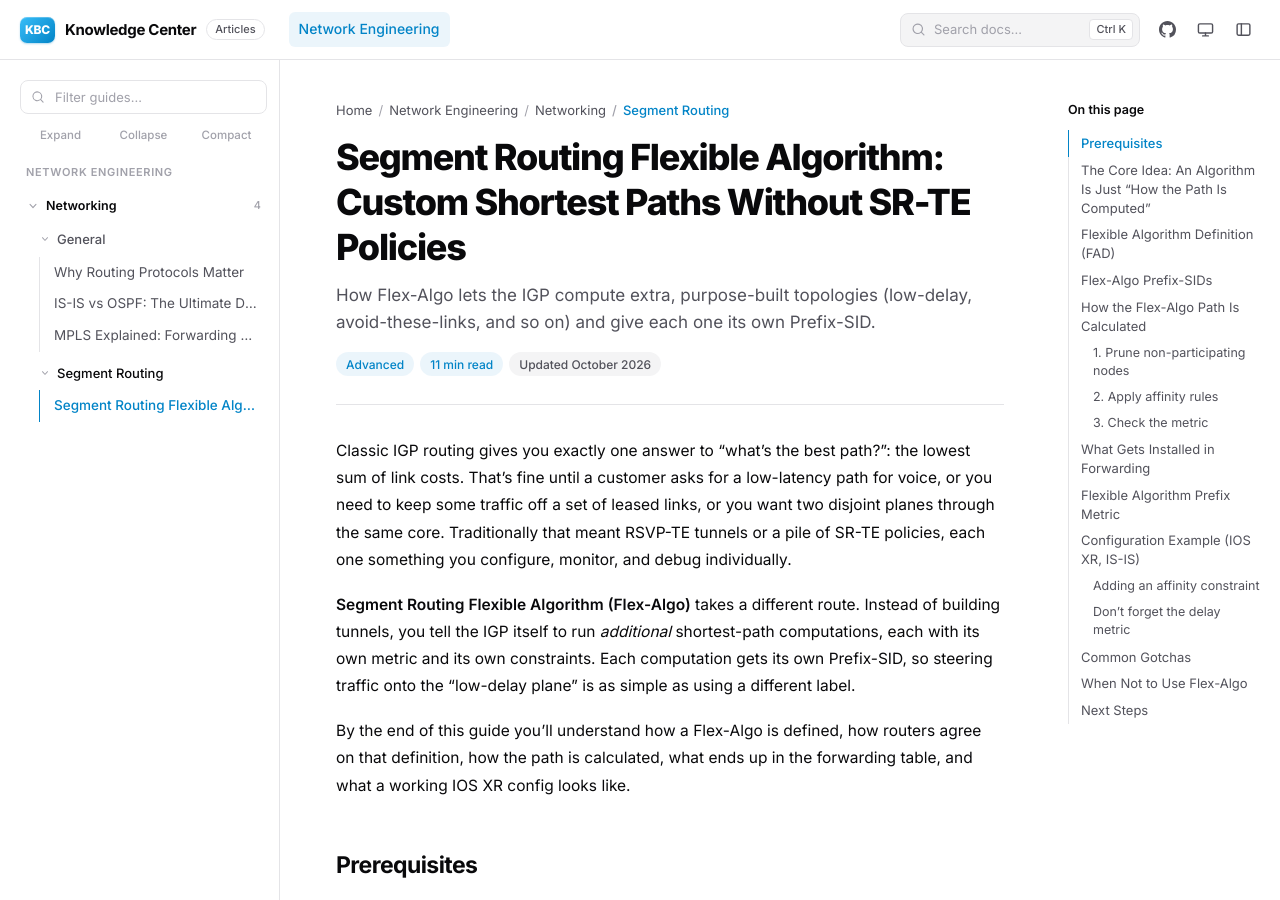
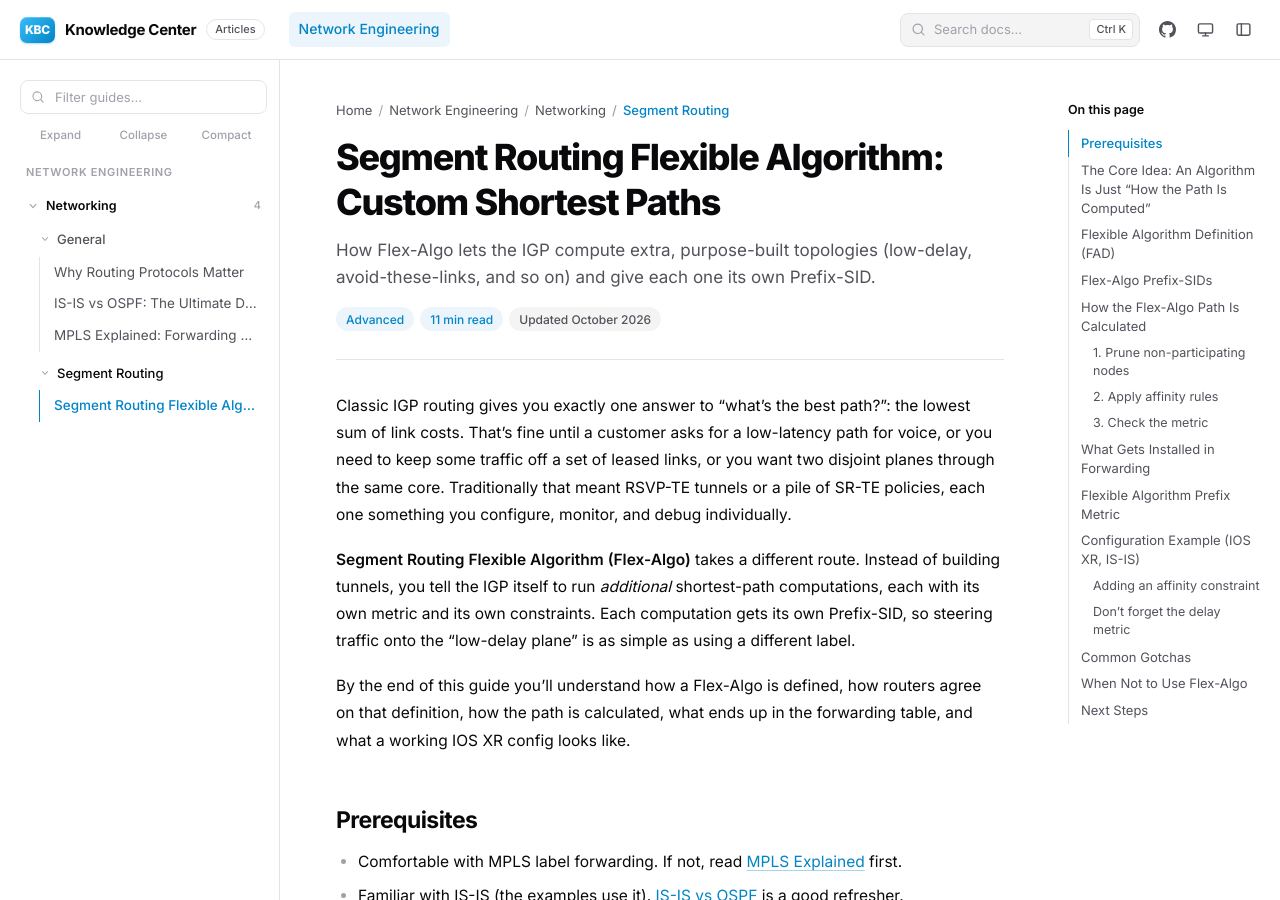
Before and after one commit to ThierryLab/KBC, a Jekyll site: the page built from _docs/segment-routing-flexible-algorithm.md, in a window 1280 px wide and 900 px high. Built offline with Jekyll 4.4.1, drawn with Linux system fonts in a browser that asks for light colours; nearby versions of some CDN libraries.

Commit message:
KBC V1.04-01

```diff
--- a/_docs/segment-routing-flexible-algorithm.md
+++ b/_docs/segment-routing-flexible-algorithm.md
@@ -1,6 +1,6 @@
 ---
 layout: guide
-title: "Segment Routing Flexible Algorithm: Custom Shortest Paths Without SR-TE Policies"
+title: "Segment Routing Flexible Algorithm: Custom Shortest Paths"
 description: "How Flex-Algo lets the IGP compute extra, purpose-built topologies (low-delay, avoid-these-links, and so on) and give each one its own Prefix-SID."
 classification: "Network Engineering"
 category: "Networking"
```
